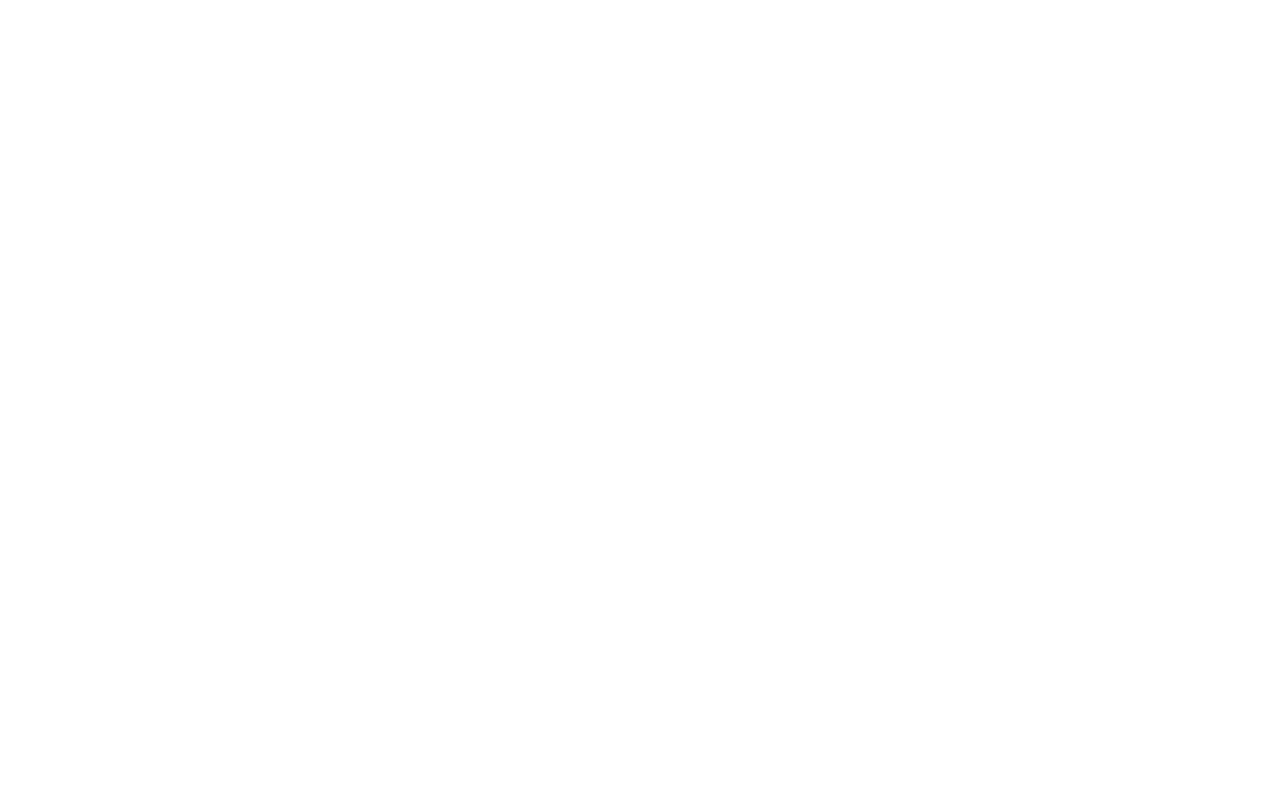
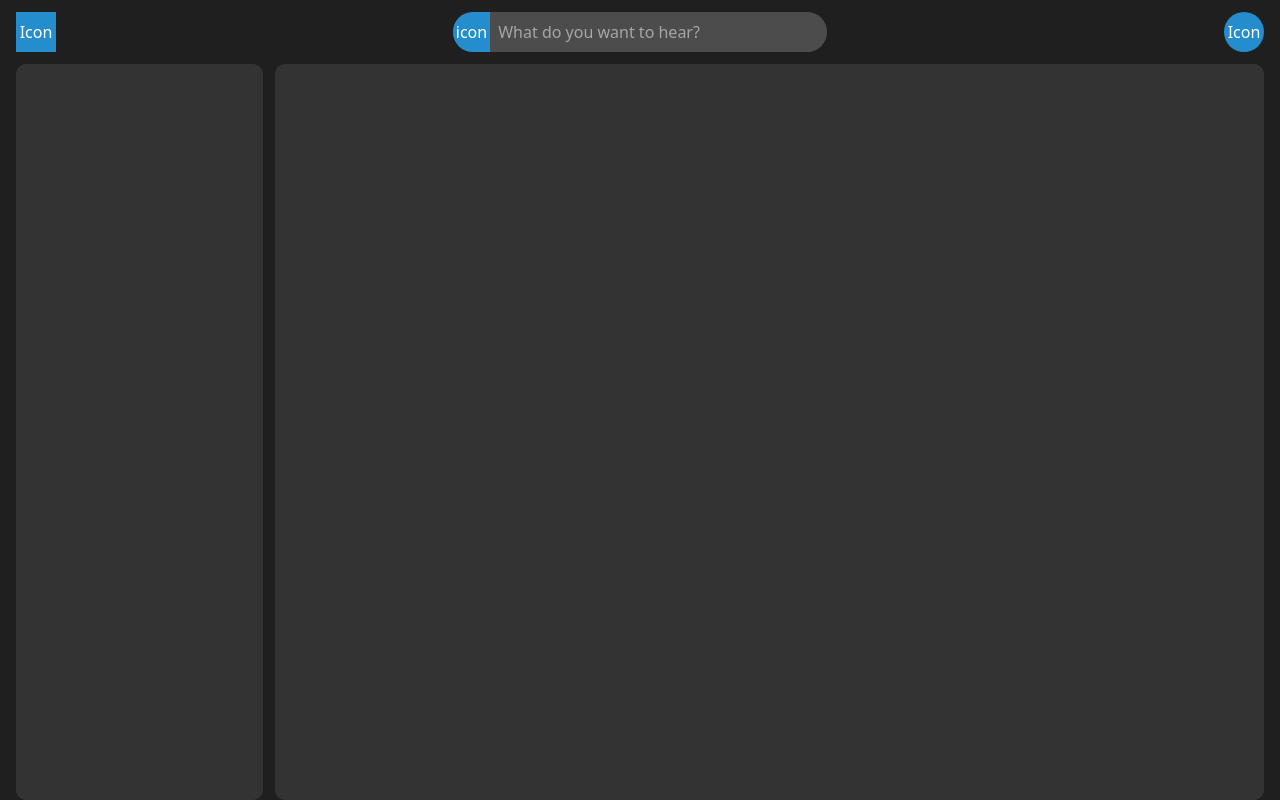
Before and after one commit to KarlRess/Music-Player, a React (Vite) app: page / in a window 1280 px wide. Built offline with nearby package versions, Linux system fonts and the light colour scheme.

Commit message:
basic layouting

```diff
--- a/src/App.tsx
+++ b/src/App.tsx
@@ -1,9 +1,19 @@
-function App() {
+import {type JSX} from "react";
 
-  return (
-    <>
-    </>
-  )
-}
+import Navbar from "./components/Navbar.tsx";
+import Sidebar from "./components/Sidebar.tsx";
+import Main from "./components/Main.tsx";
 
-export default App
+const App = (): JSX.Element => (
+  <div className="h-screen w-full flex flex-col">
+    <Navbar/>
+
+    <div className="flex justify-between flex-1 w-full px-4 gap-3">
+      <Sidebar/>
+      <Main/>
+    </div>
+  </div>
+)
+
+
+export default App;
--- /dev/null
+++ b/src/components/Main.tsx
@@ -0,0 +1,9 @@
+import {type JSX} from "react";
+
+const Main = (): JSX.Element => (
+  <main className="h-full w-[80%] bg-[#333333] rounded-[10px]">
+
+  </main>
+)
+
+export default Main;
--- /dev/null
+++ b/src/components/Navbar.tsx
@@ -0,0 +1,28 @@
+import {type JSX} from "react";
+
+const Navbar = (): JSX.Element => (
+  <header className="h-16 bg-[#1f1f1f] w-screen flex justify-between items-center py-3 px-4 gap-3">
+    <div className="h-full w-10 bg-[#248DCE]">
+      <div className="h-full w-full flex justify-center items-center">
+        Icon
+      </div>
+    </div>
+
+    <div className="h-full w-[30%] bg-[#4c4c4c] flex items-center overflow-hidden rounded-full">
+      <div className="h-full w-[10%] bg-[#248dce] flex justify-center items-center">
+        <div>
+          icon
+        </div>
+      </div>
+
+      <input className="w-[90%] h-full bg-[#4c4c4c] pl-2 items-center rounded-r-full focus:outline-none"
+             placeholder="What do you want to hear?"/>
+    </div>
+
+    <div className="h-full w-10 bg-[#248DCE] flex justify-center items-center rounded-full">
+      <p>Icon</p>
+    </div>
+  </header>
+)
+
+export default Navbar;
--- /dev/null
+++ b/src/components/Sidebar.tsx
@@ -0,0 +1,9 @@
+import {type JSX} from "react";
+
+const Sidebar = (): JSX.Element => (
+  <aside className="h-full w-[20%] bg-[#333333] rounded-[10px]">
+
+  </aside>
+)
+
+export default Sidebar;
--- a/src/index.css
+++ b/src/index.css
@@ -1 +1,6 @@
 @import "tailwindcss";
+
+body {
+    color: white;
+    background-color: #1f1f1f;
+}
```
